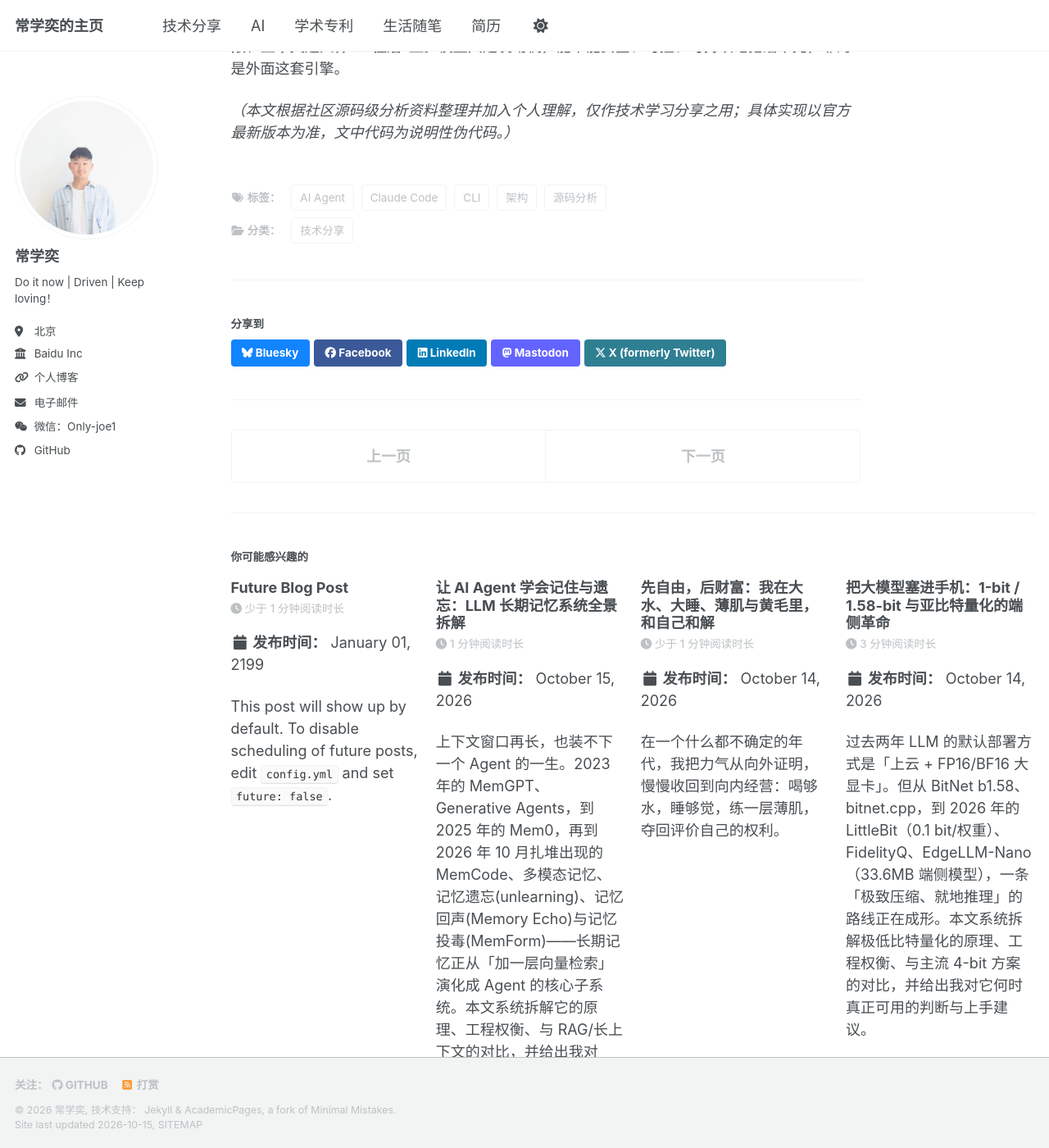
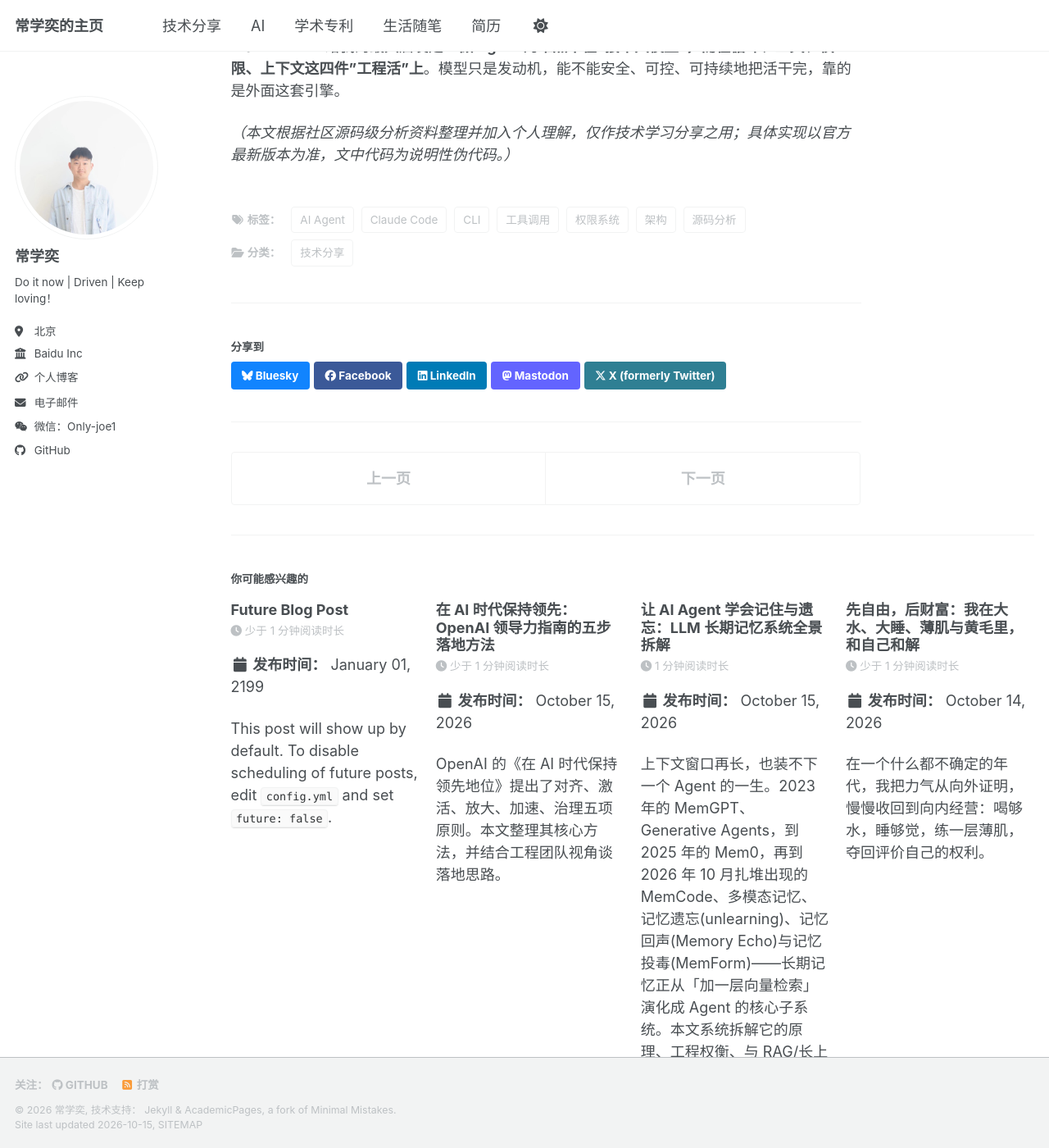
Before and after one commit to changxueyi/changxueyi.github.io, a Jekyll site: the page built from _posts/2026-09-30-claude-code-internals.md, in a window 1280 px wide and 1400 px high, scrolled down 5510 px. Shown: the whole window at 82% size. Built offline with Jekyll 4.4.1, drawn with Linux system fonts in a browser that asks for light colours; a style sheet for code colours, icons or effects is not loaded; some of the changed text lies outside the part shown.

Commit message:
Add tech tag filtering and OpenAI AI leadership article

```diff
--- a/_includes/archive-single.html
+++ b/_includes/archive-single.html
@@ -12,7 +12,7 @@
   {% assign title = post.title %}
 {% endif %}
 
-<div class="{{ include.type | default: "list" }}__item{% if include.pinned %} pinned-item{% endif %}">
+<div class="{{ include.type | default: "list" }}__item{% if include.pinned %} pinned-item{% endif %}{% if include.tech %} tech-post{% endif %}"{% if include.tech %} data-tags="{{ post.tags | join: '|' | escape }}"{% endif %}>
   <article class="archive__item" itemscope itemtype="http://schema.org/CreativeWork">
     {% if include.type == "grid" and teaser %}
       <div class="archive__item-teaser">
@@ -53,6 +53,8 @@
     <p class="archive__item-excerpt" itemprop="description"><p>{{ post.excerpt | markdownify | remove: '<p>' | remove: '</p>' }}<strong><a href="{{ base_path }}{{ post.url }}" rel="permalink"> Read more</a></strong></p></p>
     {% endif %}
 
+    {% if include.tech %}{% include post-tags.html item=post %}{% endif %}
+
     {% if post.citation and post.paperurl and post.slidesurl and post.bibtexurl %}
       <p>Recommended citation: {{ post.citation }}<br /><a href="{{ post.paperurl }}">Download Paper</a> | <a href="{{ post.slidesurl }}">Download Slides</a> | <a href="{{ post.bibtexurl }}">Download Bibtex</a></p>
     {% elsif post.citation and post.paperurl and post.slidesurl %}
--- /dev/null
+++ b/_includes/post-tags.html
@@ -0,0 +1,9 @@
+{% include base_path %}
+{% assign item = include.item | default: page %}
+{% if item.tags and item.tags.size > 0 %}
+<div class="post-tags" aria-label="文章标签">
+  {% for tag in item.tags %}
+    <a class="post-tag" href="{{ base_path }}/tech/?tag={{ tag | uri_escape }}" data-tag="{{ tag | escape }}">#{{ tag }}</a>
+  {% endfor %}
+</div>
+{% endif %}
--- a/_layouts/single.html
+++ b/_layouts/single.html
@@ -41,6 +41,7 @@
         {% elsif page.date %}
           <p class="page__date"><strong><i class="fa fa-fw fa-calendar" aria-hidden="true"></i> {{ site.data.ui-text[site.locale].date_label | default: "Published:" }}</strong> <time datetime="{{ page.date | date_to_xmlschema }}">{{ page.date | default: "1900-01-01" | date: "%B %d, %Y" }}</time></p>
         {% endif %}
+        {% if page.categories contains '技术分享' %}{% include post-tags.html %}{% endif %}
         </header>
       {% endunless %}
 
--- a/_posts/2026-09-30-claude-code-internals.md
+++ b/_posts/2026-09-30-claude-code-internals.md
@@ -2,7 +2,7 @@
 title: "深入 Claude Code：一个终端 AI 编码助手的技术原理拆解"
 date: 2026-09-30
 categories: [技术分享]
-tags: [Claude Code, AI Agent, CLI, 架构, 源码分析]
+tags: [Claude Code, AI Agent, CLI, 架构, 源码分析, 工具调用, 权限系统]
 excerpt: "从技术栈、五层架构、查询循环（queryLoop）、工具系统到权限决策树，系统拆解 Claude Code CLI 的内部工作原理，并谈谈它对做 AI Agent 的启发。"
 ---
 
--- a/assets/css/main.scss
+++ b/assets/css/main.scss
@@ -37,3 +37,27 @@
     "layout/sidebar",
     "layout/json_cv"
 ;
+
+.post-tags { display: flex; flex-wrap: wrap; gap: .38rem; margin: .45rem 0 .2rem; }
+.post-tag { display: inline-flex; align-items: center; padding: .14rem .5rem; border: 1px solid rgba(52, 81, 178, .18); border-radius: 999px; background: rgba(52, 81, 178, .06); color: #3451b2 !important; font-size: .68rem; line-height: 1.35; text-decoration: none !important; transition: background .15s ease, border-color .15s ease, transform .15s ease; }
+.post-tag:hover, .post-tag:focus-visible { background: rgba(52, 81, 178, .13); border-color: rgba(52, 81, 178, .35); transform: translateY(-1px); }
+.page__title + .page__meta + .page__date + .post-tags, .page__title + .page__date + .post-tags { margin-top: .75rem; }
+
+.tech-hero { margin: .2rem 0 1.5rem; padding: 1.15rem 1.2rem; border: 1px solid rgba(52, 81, 178, .12); border-radius: 18px; background: linear-gradient(135deg, rgba(52, 81, 178, .08), rgba(16, 185, 129, .04)); }
+.tech-hero p { margin: 0; color: #5d6575; font-size: .88rem; }
+.tag-filter { margin: 1rem 0 1.4rem; }
+.tag-filter__head { display: flex; align-items: center; justify-content: space-between; gap: 1rem; margin-bottom: .55rem; }
+.tag-filter__title { margin: 0; font-size: .82rem; color: #51596a; font-weight: 700; }
+.tag-filter__status { color: #7a8290; font-size: .72rem; }
+.tag-filter__list { display: flex; flex-wrap: wrap; gap: .42rem; }
+.tag-filter__btn { appearance: none; border: 1px solid #e3e6ec; border-radius: 999px; background: #fff; color: #4a5263; cursor: pointer; font: inherit; font-size: .7rem; line-height: 1.3; padding: .25rem .58rem; transition: all .15s ease; }
+.tag-filter__btn:hover, .tag-filter__btn:focus-visible { border-color: #9daae0; color: #3451b2; }
+.tag-filter__btn.is-active { border-color: #3451b2; background: #3451b2; color: #fff; box-shadow: 0 6px 14px rgba(52, 81, 178, .18); }
+.tech-post { margin-bottom: 1rem; padding: 1rem 1.1rem; border: 1px solid #eceef3; border-radius: 16px; background: #fff; box-shadow: 0 1px 2px rgba(15, 23, 42, .03); transition: border-color .18s ease, box-shadow .18s ease, transform .18s ease; }
+.tech-post:hover { border-color: rgba(52, 81, 178, .22); box-shadow: 0 10px 28px rgba(15, 23, 42, .07); transform: translateY(-1px); }
+.tech-post .archive__item-title { margin-top: 0; }
+.tech-post .archive__item-excerpt { margin-bottom: .35rem; }
+.tech-post.is-hidden { display: none; }
+.tech-empty { display: none; padding: 1rem; border: 1px dashed #d7dbe4; border-radius: 14px; color: #727a88; text-align: center; font-size: .85rem; }
+.tech-empty.is-visible { display: block; }
+@media (max-width: 640px) { .tag-filter__head { align-items: flex-start; flex-direction: column; gap: .2rem; } .tech-post { padding: .9rem; } }
```
Also changed, not shown: _pages/tech.html (added, +80 -0 lines), _pages/tech.md (deleted, +0 -15 lines), _posts/2026-09-29-my-first-tech-post.md (+1 -1 lines), _posts/2026-10-15-staying-ahead-in-the-age-of-ai.md (added, +105 -0 lines).
